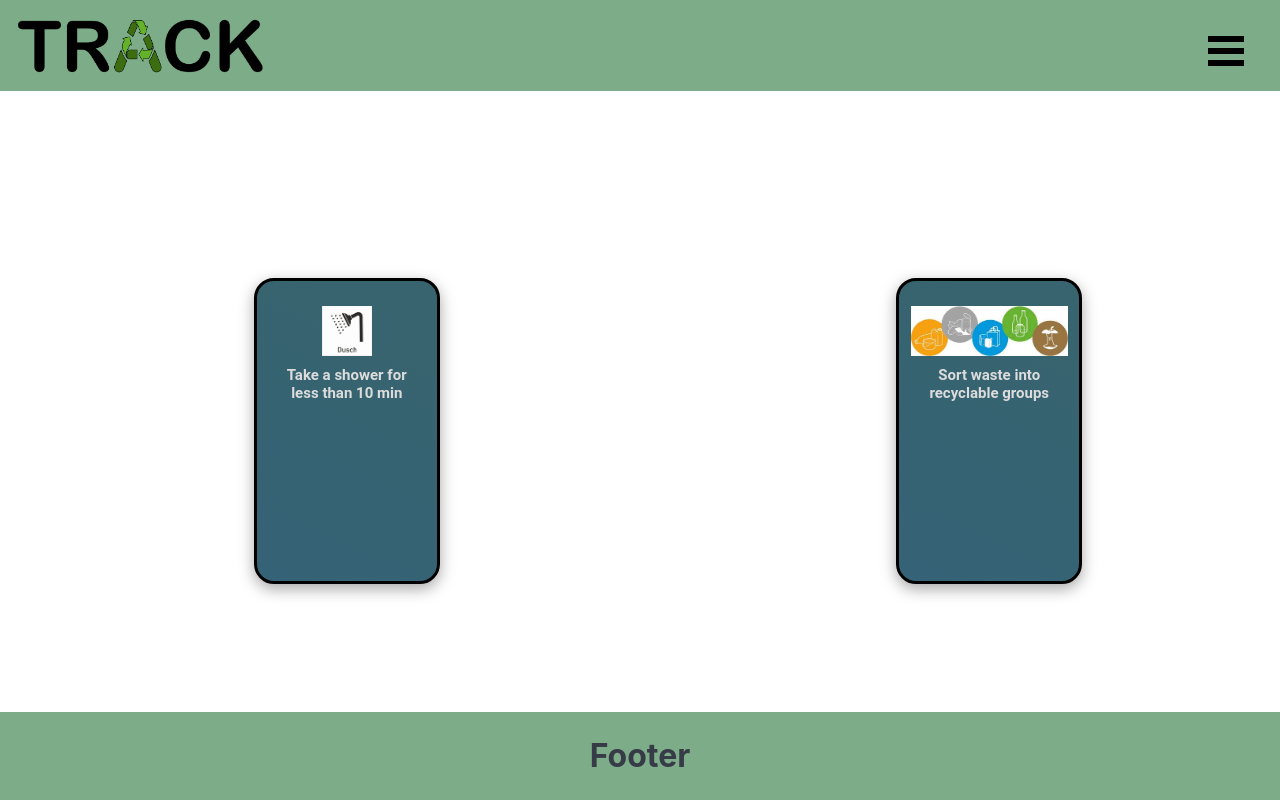
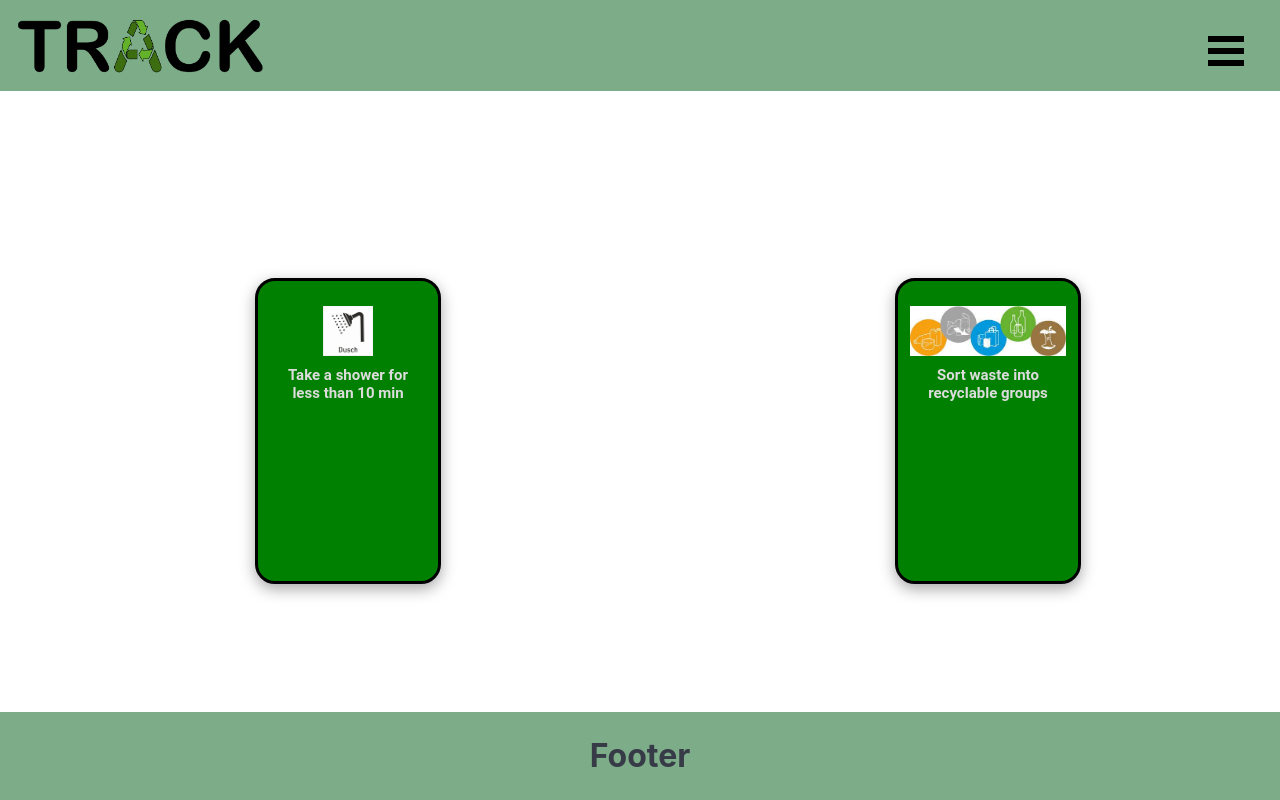
Before and after one commit to wwwilma/dat257, a React (Create React App) app in the folder dat257/: page / in a window 1280 px wide. Built offline with nearby package versions, Linux system fonts and the light colour scheme.

Commit message:
rotation works, the y-axis is a bit off

```diff
--- a/dat257/src/Card.css
+++ b/dat257/src/Card.css
@@ -1,4 +1,3 @@
-
 .container {
     position: relative;
     width: 100%;
@@ -8,7 +7,6 @@
     justify-content: center;
     background: none;
     font-family: "Roboto", sans-serif;
-    gap: 5px;
 }
 
 .card {
@@ -24,12 +22,7 @@
     width: 130px;
     height: 250px;
     backface-visibility: hidden;
-    color: #333;
-    background: linear-gradient(
-            25deg,
-            rgb(53, 98, 118) 0%,
-            rgb(55, 100, 110) 86%
-    );
+    background: green;
     border-radius: 20px;
     box-shadow: rgba(0, 0, 0, 0.35) 0px 5px 15px;
     display: flex;
@@ -44,12 +37,7 @@
     width: 130px;
     height: 250px;
     backface-visibility: hidden;
-    color: #333;
-    background: linear-gradient(
-            25deg,
-            rgb(53, 98, 118) 0%,
-            rgb(55, 100, 110) 86%
-    );
+    background: hotpink;
     border-radius: 20px;
     box-shadow: rgba(0, 0, 0, 0.35) 0px 5px 15px;
     display: flex;
@@ -62,10 +50,9 @@
 }
 
 .card:hover{
-    background-color: lightgray;
-    cursor: pointer;
     transform: rotateY(180deg);
 }
+
 .task-img {
     height: 50px;
     width:auto;
```
